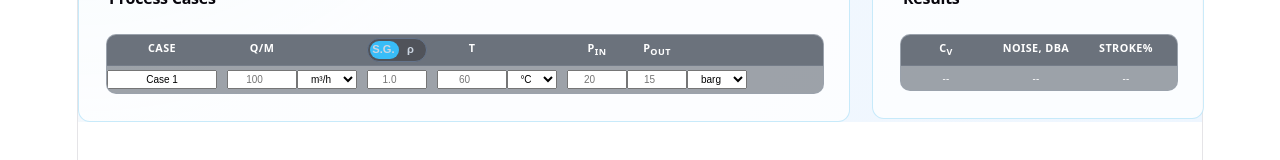
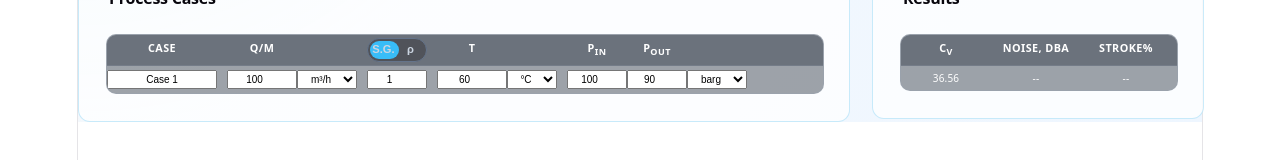
Before and after one commit to JonBradley100/control-valve-sizing, a React (Vite) app: page / in a window 1280 px wide. Shown: the part 374-534 px from the top of the page. Built offline with nearby package versions, Linux system fonts and the light colour scheme.

Commit message:
Added Cv Calculation

```diff
--- a/src/App.jsx
+++ b/src/App.jsx
@@ -6,6 +6,8 @@ import { calculateLiquidCv } from "./calculations/iec60534/liquidSizing";
 import ResultPanel from "./components/ResultPanel";
 import TrimSelectionPanel from "./components/TrimSelectionPanel";
 import ProcessCasesPanel from "./components/ProcessCasesPanel";
+import { calculateLiquidSizing } from "./calculations/iec60534/liquidSizing";
+
 
 function App() {
 
@@ -206,11 +208,11 @@ function App() {
 
   const result = useMemo(() => {
     if (fluidType === "liquid") {
-      return calculateLiquidCv(inputs);
+      return calculateLiquidSizing(inputs);
     }
 
     return {
-      requiredCv: null,
+      processCaseResults: [],
       status: "Gas sizing module not yet implemented",
       warnings: ["Gas sizing will be added in the next calculation module."],
     };
--- a/src/calculations/iec60534/liquidSizing.js
+++ b/src/calculations/iec60534/liquidSizing.js
@@ -1,3 +1,47 @@
+export function calculateLiquidSizing(inputs) {
+  const processCaseResults = inputs.processCases.map((processCase) => {
+    const flowRate = Number(processCase.flowRate);
+    const pressureIn = Number(processCase.pressureIn);
+    const pressureOut = Number(processCase.pressureOut);
+
+    const pressureDrop = pressureIn - pressureOut;
+
+    const flowRateGpm = convertFlowToGpm(flowRate, processCase.flowUnit);
+    const pressureDropPsi = convertPressureDropToPsi(
+      pressureDrop,
+      processCase.pressureUnit
+    );
+
+    const specificGravity = getSpecificGravity(processCase, inputs);
+
+    const liquidCvResult = calculateLiquidCv({
+      flowRateGpm,
+      specificGravity,
+      pressureDropPsi,
+    });
+
+    return {
+      id: processCase.id,
+      caseName: processCase.caseName,
+
+      flowRateGpm,
+      pressureDrop,
+      pressureDropPsi,
+      specificGravity,
+
+      requiredCv: liquidCvResult?.requiredCv ?? null,
+      calculationBasis: liquidCvResult?.calculationBasis ?? null,
+      flowRegime: liquidCvResult?.flowRegime ?? null,
+      warnings: liquidCvResult?.warnings ?? [],
+      canCalculate: Boolean(liquidCvResult),
+    };
+  });
+
+  return {
+    processCaseResults,
+  };
+}
+
 export function calculateLiquidCv({
   flowRateGpm,
   specificGravity,
@@ -11,16 +55,69 @@ export function calculateLiquidCv({
     return null;
   }
 
-  // Preliminary incompressible liquid relationship.
-  // Full IEC 60534 implementation will add correction factors and limit checks.
   const cv = q * Math.sqrt(sg / dp);
 
   return {
     requiredCv: cv,
-    calculationBasis: "IEC 60534 liquid sizing foundation",
+    calculationBasis: "Preliminary liquid Cv calculation",
     flowRegime: "Preliminary non-choked liquid",
     warnings: [
       "Prototype only: correction factors, cavitation, flashing, viscosity, fittings, and choked-flow checks are not yet implemented.",
     ],
   };
 }
+
+function convertFlowToGpm(flowRate, flowUnit) {
+  if (!Number.isFinite(flowRate)) {
+    return null;
+  }
+
+  switch (flowUnit) {
+    case "m3/h":
+      return flowRate * 4.402867;
+    case "gpm":
+      return flowRate;
+    default:
+      return flowRate;
+  }
+}
+
+function convertPressureDropToPsi(pressureDrop, pressureUnit) {
+  if (!Number.isFinite(pressureDrop)) {
+    return null;
+  }
+
+  switch (pressureUnit) {
+    case "barg":
+    case "bara":
+    case "bar":
+      return pressureDrop * 14.5038;
+    case "psi":
+    case "psig":
+    case "psia":
+      return pressureDrop;
+    default:
+      return pressureDrop;
+  }
+}
+
+function getSpecificGravity(processCase, inputs) {
+  if (inputs.densityMode === "sg") {
+    return Number(processCase.specificGravity);
+  }
+
+  const density = Number(processCase.density);
+
+  if (!Number.isFinite(density)) {
+    return null;
+  }
+
+  switch (inputs.densityUnit) {
+    case "kg/m³":
+      return density / 1000;
+    case "lb/ft³":
+      return density / 62.4;
+    default:
+      return density / 1000;
+  }
+}
--- a/src/components/ProcessCasesPanel.jsx
+++ b/src/components/ProcessCasesPanel.jsx
@@ -20,8 +20,12 @@ function ProcessCasesPanel({
               inputs.densityMode === "rho" ? "density-mode" : "sg-mode"
             }`}
           >
-            <div>Case</div><div></div><div>Q/m</div><div></div>
+            <div>Case</div>
             <div></div>
+            <div>Q/m</div>
+            <div></div>
+            <div></div>
+
             <div className="density-toggle-cell">
               <button
                 type="button"
@@ -43,8 +47,18 @@ function ProcessCasesPanel({
             </div>
 
             {inputs.densityMode === "rho" && <div></div>}
-            <div></div><div>T</div><div></div>
-            <div></div><div>P<sub>In</sub></div><div>P<sub>Out</sub></div><div></div>
+
+            <div></div>
+            <div>T</div>
+            <div></div>
+            <div></div>
+            <div>
+              P<sub>In</sub>
+            </div>
+            <div>
+              P<sub>Out</sub>
+            </div>
+            <div></div>
           </div>
 
           <div
@@ -57,7 +71,11 @@ function ProcessCasesPanel({
                 type="text"
                 value={processCase.caseName}
                 onChange={(event) =>
-                  onProcessCaseChange(processCase.id, "caseName", event.target.value)
+                  onProcessCaseChange(
+                    processCase.id,
+                    "caseName",
+                    event.target.value
+                  )
                 }
                 placeholder="Case 1"
               />
@@ -68,25 +86,38 @@ function ProcessCasesPanel({
             <div className="process-case-cell">
               <input
                 type="number"
-                value={inputs.flowRateGpm}
+                value={processCase.flowRate}
                 onChange={(event) =>
-                  onInputChange("flowRateGpm", event.target.value)
+                  onProcessCaseChange(
+                    processCase.id,
+                    "flowRate",
+                    event.target.value
+                  )
                 }
                 placeholder="100"
               />
             </div>
 
             <div className="process-case-cell">
-              <select value="m3/h">
-                <option value="m3/h">m³/h</option>,
-                <option value="m3/s">m³/s</option>,
-                <option value="lph">lph</option>,
-                <option value="lps">l/s</option>,
-                <option value="gpm">gpm</option>,
-                <option value="bpd">bpd</option>,
-                <option value="kgh">kg/h</option>,
-                <option value="teh">te/h</option>,
-                <option value="lbh">lb/h</option>,
+              <select
+                value={processCase.flowUnit}
+                onChange={(event) =>
+                  onProcessCaseChange(
+                    processCase.id,
+                    "flowUnit",
+                    event.target.value
+                  )
+                }
+              >
+                <option value="m3/h">m³/h</option>
+                <option value="m3/s">m³/s</option>
+                <option value="lph">lph</option>
+                <option value="lps">l/s</option>
+                <option value="gpm">gpm</option>
+                <option value="bpd">bpd</option>
+                <option value="kgh">kg/h</option>
+                <option value="teh">te/h</option>
+                <option value="lbh">lb/h</option>
                 <option value="kgs">kg/s</option>
               </select>
             </div>
@@ -97,9 +128,13 @@ function ProcessCasesPanel({
               <div className="process-case-cell">
                 <input
                   type="number"
-                  value={inputs.specificGravity}
+                  value={processCase.specificGravity}
                   onChange={(event) =>
-                    onInputChange("specificGravity", event.target.value)
+                    onProcessCaseChange(
+                      processCase.id,
+                      "specificGravity",
+                      event.target.value
+                    )
                   }
                   placeholder="1.0"
                 />
@@ -109,9 +144,13 @@ function ProcessCasesPanel({
                 <div className="process-case-cell">
                   <input
                     type="number"
-                    value={inputs.density}
+                    value={processCase.density}
                     onChange={(event) =>
-                      onInputChange("density", event.target.value)
+                      onProcessCaseChange(
+                        processCase.id,
+                        "density",
+                        event.target.value
+                      )
                     }
                     placeholder="1000"
                   />
@@ -136,18 +175,31 @@ function ProcessCasesPanel({
             <div className="process-case-cell">
               <input
                 type="number"
-                value={inputs.temperature}
+                value={processCase.temperature}
                 onChange={(event) =>
-                  onInputChange("temperature", event.target.value)
+                  onProcessCaseChange(
+                    processCase.id,
+                    "temperature",
+                    event.target.value
+                  )
                 }
                 placeholder="60"
               />
             </div>
 
             <div className="process-case-cell">
-              <select value="°C">
-                <option value="oC">°C</option>,
-                <option value="oF">°F</option>,
+              <select
+                value={processCase.temperatureUnit}
+                onChange={(event) =>
+                  onProcessCaseChange(
+                    processCase.id,
+                    "temperatureUnit",
+                    event.target.value
+                  )
+                }
+              >
+                <option value="oC">°C</option>
+                <option value="oF">°F</option>
                 <option value="K">K</option>
               </select>
             </div>
@@ -157,9 +209,13 @@ function ProcessCasesPanel({
             <div className="process-case-cell">
               <input
                 type="number"
-                value={inputs.pressureIn}
+                value={processCase.pressureIn}
                 onChange={(event) =>
-                  onInputChange("pressure", event.target.value)
+                  onProcessCaseChange(
+                    processCase.id,
+                    "pressureIn",
+                    event.target.value
+                  )
                 }
                 placeholder="20"
               />
@@ -168,29 +224,41 @@ function ProcessCasesPanel({
             <div className="process-case-cell">
               <input
                 type="number"
-                value={inputs.pressureOut}
+                value={processCase.pressureOut}
                 onChange={(event) =>
-                  onInputChange("pressure", event.target.value)
+                  onProcessCaseChange(
+                    processCase.id,
+                    "pressureOut",
+                    event.target.value
+                  )
                 }
                 placeholder="15"
               />
             </div>
 
             <div className="process-case-cell">
-              <select value="barg">
-                <option value="barg">barg</option>,
-                <option value="bara">bara</option>,
-                <option value="psig">psig</option>,
-                <option value="psia">psia</option>,
-                <option value="kPag">kPag</option>,
-                <option value="kPaa">kPaa</option>,
-                <option value="kgcm2g">kgcm²g</option>,
-                <option value="kgcm2a">kgcm²a</option>,
-                <option value="MPag">MPag</option>,
+              <select
+                value={processCase.pressureUnit}
+                onChange={(event) =>
+                  onProcessCaseChange(
+                    processCase.id,
+                    "pressureUnit",
+                    event.target.value
+                  )
+                }
+              >
+                <option value="barg">barg</option>
+                <option value="bara">bara</option>
+                <option value="psig">psig</option>
+                <option value="psia">psia</option>
+                <option value="kPag">kPag</option>
+                <option value="kPaa">kPaa</option>
+                <option value="kgcm2g">kgcm²g</option>
+                <option value="kgcm2a">kgcm²a</option>
+                <option value="MPag">MPag</option>
                 <option value="MPaa">MPaa</option>
               </select>
             </div>
-
           </div>
         </div>
       </div>
--- a/src/components/ResultPanel.jsx
+++ b/src/components/ResultPanel.jsx
@@ -1,18 +1,14 @@
 function ResultPanel({ result }) {
+  const firstCaseResult = result?.processCaseResults?.[0];
+
   const requiredCv =
-    result?.requiredCv !== null && result?.requiredCv !== undefined
-      ? Number(result.requiredCv).toFixed(2)
+    firstCaseResult?.requiredCv !== null &&
+    firstCaseResult?.requiredCv !== undefined
+      ? Number(firstCaseResult.requiredCv).toFixed(2)
       : "--";
 
-  const noise =
-    result?.noise !== null && result?.noise !== undefined
-      ? Number(result.noise).toFixed(1)
-      : "--";
-
-  const strokePercent =
-    result?.strokePercent !== null && result?.strokePercent !== undefined
-      ? Number(result.strokePercent).toFixed(1)
-      : "--";
+  const noise = "--";
+  const strokePercent = "--";
 
   return (
     <section className="panel results-panel">
@@ -25,7 +21,9 @@ function ResultPanel({ result }) {
       <div className="results-table-wrapper">
         <div className="results-table">
           <div className="results-header results-row">
-            <div>C<sub>v</sub></div>
+            <div>
+              C<sub>v</sub>
+            </div>
             <div>Noise, dBA</div>
             <div>Stroke%</div>
           </div>
```
